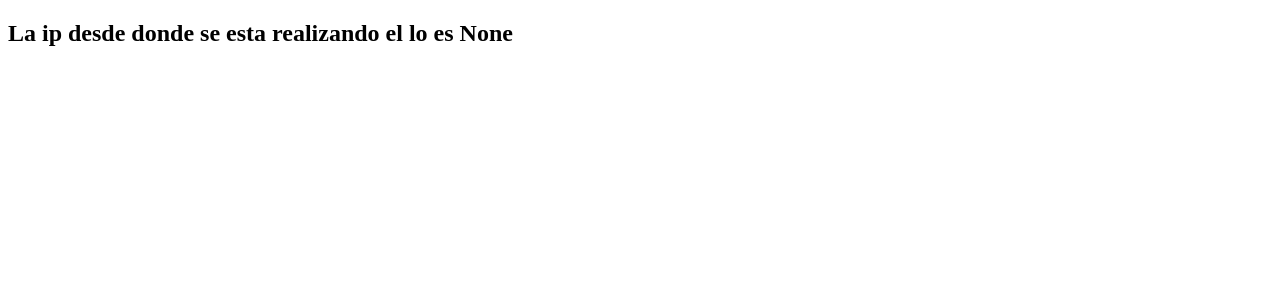
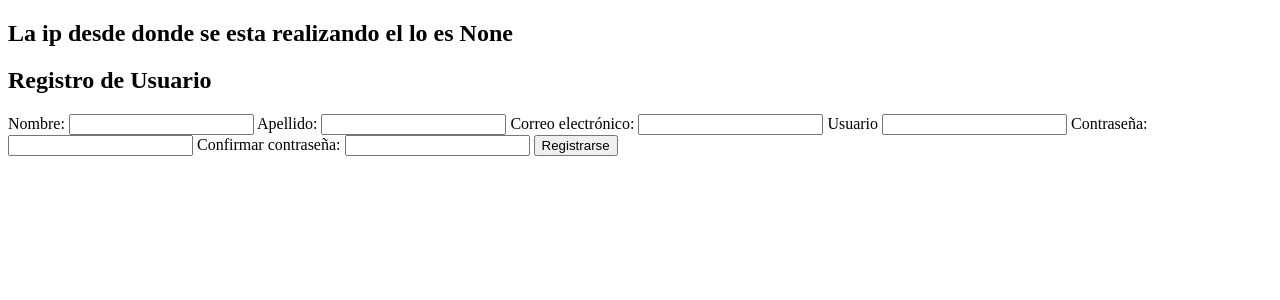
Before and after one commit to SkullB0yG/proyectos, a Flask app: page /login in a window 1280 px wide. Shown: the top 300 px of the page. Run offline with Flask 3, Linux system fonts and the light colour scheme.

Commit message:
Se agrega la estructura basica de un form en login

```diff
--- a/sqlInpy/templates/login.html
+++ b/sqlInpy/templates/login.html
@@ -7,5 +7,27 @@
 </head>
 <body>
     <h2>La ip desde donde se esta realizando el lo es {{user_ip}}</h2>
+    <h2>Registro de Usuario</h2>
+    <form action="/procesar_registro" method="POST">
+        <label for="nombre">Nombre:</label>
+        <input type="text" id="nombre" name="nombre" required>
+
+        <label for="nombre">Apellido:</label>
+        <input type="text" id="apellido" name="apellido" required>
+
+        <label for="email">Correo electrónico:</label>
+        <input type="email" id="email" name="email" required>
+
+        <label for="usuario">Usuario</label>
+        <input type="text" id="usuario" name="usuario" required>
+
+        <label for="password">Contraseña:</label>
+        <input type="password" id="password" name="password" required>
+
+        <label for="confirmar">Confirmar contraseña:</label>
+        <input type="password" id="confirmar" name="confirmar" required>
+
+        <input type="submit" value="Registrarse">
+    </form>
 </body>
 </html>
```
